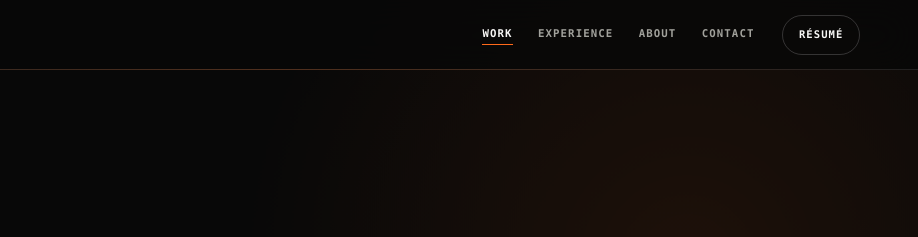
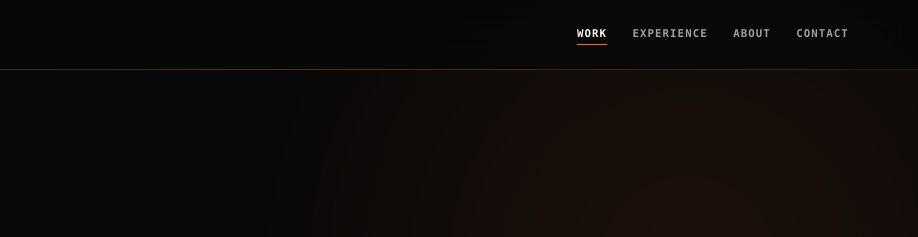
Before and after one commit to vaibhav4046/vaibhav-portfolio, a website: page work/queueproof.html in a window 1280 px wide. Shown: the top 237 px of the page, 362-1280 px from the left. Drawn offline with Linux system fonts and the light colour scheme.

Commit message:
Remove stale resume PDF links
Removed résumé links from the top navigation and mobile navigation.

```diff
--- a/work/queueproof.html
+++ b/work/queueproof.html
@@ -92,7 +92,6 @@
       <a href="/#about">About</a>
       <a href="/#contact">Contact</a>
     </nav>
-    <a class="topbar-cta" href="/Vaibhav_Lalwani_Resume.pdf?v=2026-08" target="_blank" rel="noopener">Résumé</a>
     <button class="menu-toggle" id="menu-toggle" type="button" aria-expanded="false" aria-controls="mobile-nav">
       <span>Menu</span><i aria-hidden="true"></i>
     </button>
@@ -101,7 +100,6 @@
       <a href="/#experience"><span>02</span> Experience</a>
       <a href="/#about"><span>03</span> About</a>
       <a href="/#contact"><span>04</span> Contact</a>
-      <a href="/Vaibhav_Lalwani_Resume.pdf?v=2026-08" target="_blank" rel="noopener"><span>PDF</span> Résumé</a>
     </nav>
   </header>
 
```
